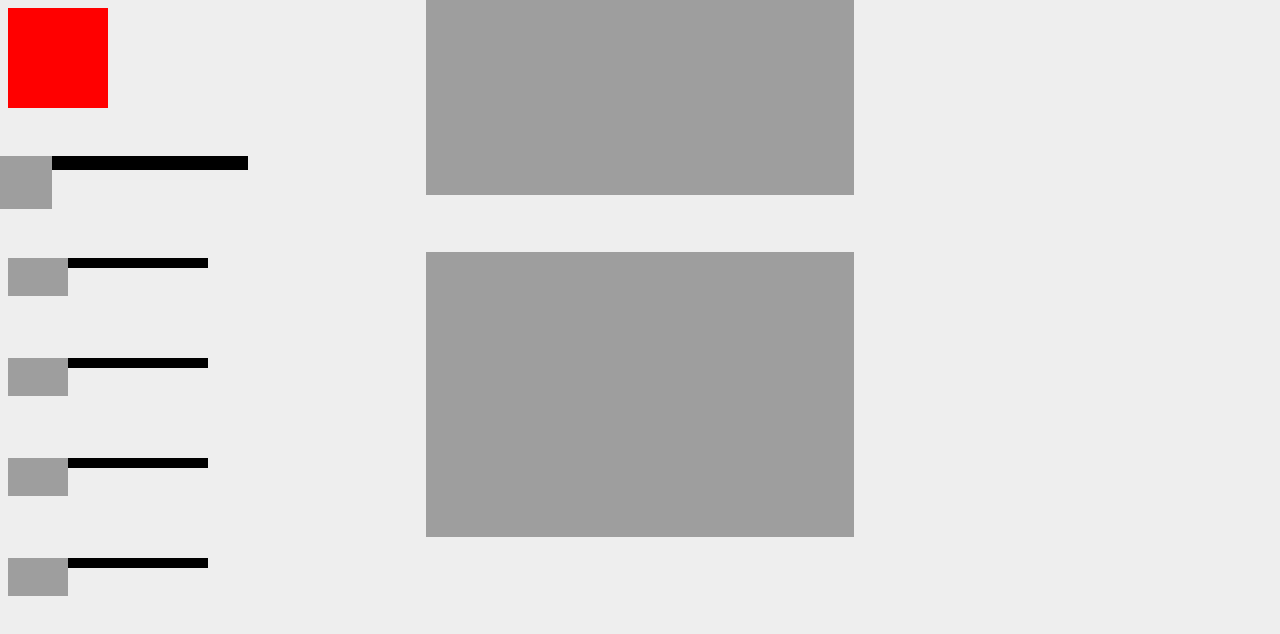
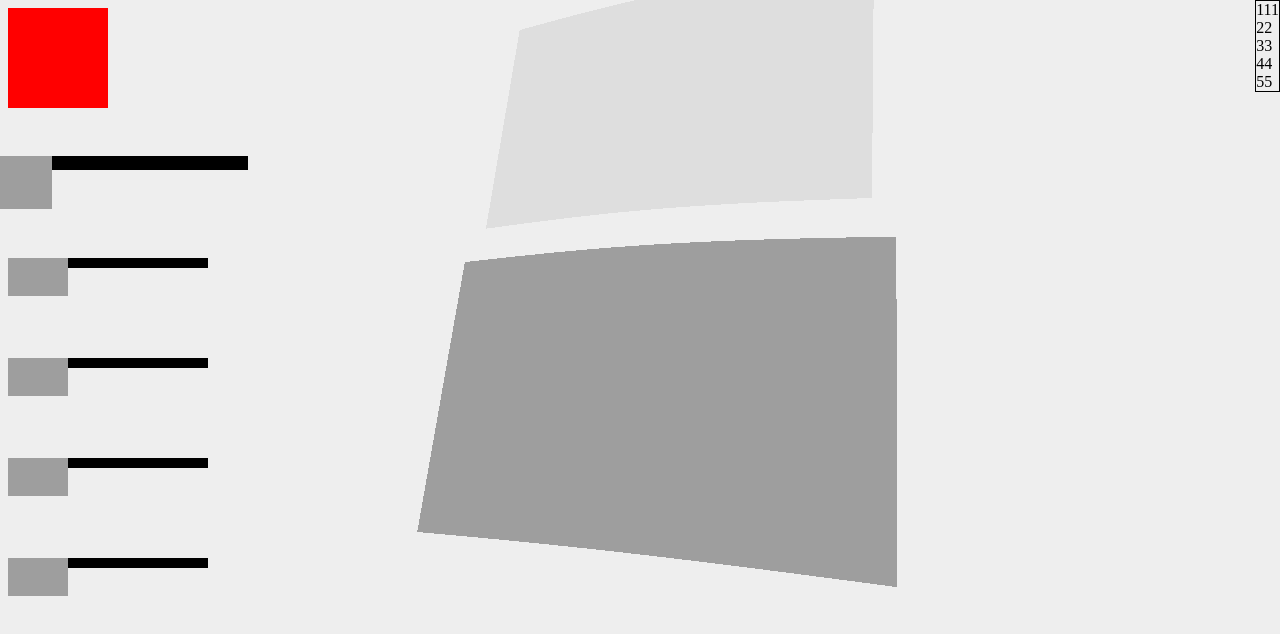
Before and after one commit to mehtut-m/robin-clone, a website with bundled scripts: page index.html in a window 1280 px wide. Built offline with nearby package versions, Linux system fonts and the light colour scheme; grey boxes are pictures that could not be loaded; animation ran at ten frames a second.

Commit message:
added slide effect

```diff
--- a/app.js
+++ b/app.js
@@ -1,9 +1,14 @@
-import Sketch from './module';
+import Sketch from './module.js';
+import gsap from 'gsap';
+
+const clamp = (num, min, max) => Math.min(Math.max(num, min), max);
 
 let sketch = new Sketch({
   dom: document.getElementById('container'),
 });
 
+let attractMode = false;
+let attractTo = 0;
 let speed = 0;
 let rounded = 0;
 let position = 0;
@@ -25,19 +30,53 @@ function raf() {
   objs.forEach((obj, index) => {
     obj.dist = Math.min(Math.abs(position - index), 1);
     obj.dist = 1 - obj.dist ** 2;
+
     elements[index].style.transform = `scale(${1 + 0.4 * obj.dist})`;
+
+    const scale = 1 + 0.1 * obj.dist;
+
+    // Set position
+    sketch.meshes[index].position.y = index * 1.2 - position * 1.2;
+    sketch.meshes[index].scale.set(scale, scale, scale);
+    sketch.meshes[index].material.uniforms.distanceFromCenter.value = obj.dist;
   });
 
   rounded = Math.round(position);
 
   let diff = rounded - position;
 
-  position += Math.sign(diff) * Math.pow(Math.abs(diff), 0.7) * 0.015;
+  if (attractMode) {
+    position += -(position - attractTo) * 0.05;
+  } else {
+    position += Math.sign(diff) * Math.pow(Math.abs(diff), 0.7) * 0.015;
 
-  // block.style.transform = `translate(0, ${position * 100 + 50}px)`;
-  wrap.style.transform = `translate(0, ${-position * 100 + 50}px)`;
+    // block.style.transform = `translate(0, ${position * 100 + 50}px)`;
+    wrap.style.transform = `translate(0, ${-position * 100 + 50}px)`;
+  }
 
   window.requestAnimationFrame(raf);
 }
 
 raf();
+
+let navs = [...document.querySelectorAll('li')];
+let nav = document.querySelector('.nav');
+
+let rots = sketch.groups.map((e) => e.rotation);
+
+nav.addEventListener('mouseenter', () => {
+  attractMode = true;
+  gsap.to(rots, { x: -0.5, y: 0, z: 0, duration: 0.3 });
+});
+
+nav.addEventListener('mouseleave', () => {
+  attractMode = false;
+  gsap.to(rots, { x: -0.25, y: -0.3, z: -0.1, duration: 0.3 });
+});
+
+navs.forEach((el) => {
+  el.addEventListener('mouseover', (e) => {
+    attractTo = Number(e.target.getAttribute('data-nav'));
+    console.log(attractTo);
+  });
+});
--- a/index.html
+++ b/index.html
@@ -8,6 +8,13 @@
     <title>Document</title>
   </head>
   <body>
+    <ul class="nav">
+      <li data-nav="0">111</li>
+      <li data-nav="1">22</li>
+      <li data-nav="2">33</li>
+      <li data-nav="3">44</li>
+      <li data-nav="4">55</li>
+    </ul>
     <div id="wrap">
       <div class="n">
         <img src="https://picsum.photos/id/15/800/500" width="60" />
@@ -25,8 +32,9 @@
         <img src="https://picsum.photos/id/23/800/500" width="60" />
       </div>
     </div>
+    <div id="container"></div>
     <div id="block"></div>
-    <div id="container"></div>
-    <script src="app.js" type="module"></script>
+
+    <script src="./app.js" type="module"></script>
   </body>
 </html>
--- a/module.js
+++ b/module.js
@@ -1,5 +1,6 @@
 import * as THREE from 'three';
 import { OrbitControls } from 'three/examples/jsm/controls/OrbitControls.js';
+import imagesLoaded from 'imagesloaded';
 // import { GLTFLoader } from 'three/examples/jsm/loaders/GLTFLoader.js';
 
 import fragment from './shader/fragment.glsl';
@@ -10,7 +11,6 @@ import gsap from 'gsap';
 export default class Sketch {
   constructor(options) {
     this.scene = new THREE.Scene();
-
     this.container = options.dom;
     this.width = this.container.offsetWidth;
     this.height = this.container.offsetHeight;
@@ -32,41 +32,21 @@ export default class Sketch {
     // var aspect = window.innerWidth / window.innerHeight;
     // this.camera = new THREE.OrthographicCamera( frustumSize * aspect / - 2, frustumSize * aspect / 2, frustumSize / 2, frustumSize / - 2, -1000, 1000 );
     this.camera.position.set(0, 0, 2);
-    this.controls = new OrbitControls(this.camera, this.renderer.domElement);
+    // this.controls = new OrbitControls(this.camera, this.renderer.domElement);
     this.time = 0;
 
     this.isPlaying = true;
 
     this.materials = [];
     this.meshes = [];
+    this.groups = [];
 
     this.addObjects();
+
     this.resize();
     this.render();
     this.setupResize();
-
-    this.handleImages();
     // this.settings();
-  }
-  handleImages() {
-    let images = [...document.querySelectorAll('img')];
-
-    images.forEach((img, index) => {
-      let material = this.material.clone();
-      this.materials.push(material);
-      material.uniforms.texture1.value = new THREE.TextureLoader().load(
-        img.src
-      );
-      material.uniforms.texture1.value.needsUpdate = true;
-
-      let geometry = new THREE.PlaneBufferGeometry(1.5, 1, 20, 20);
-      let mesh = new THREE.Mesh(geometry, material);
-
-      this.scene.add(mesh);
-      this.meshes.push(mesh);
-      mesh.position.y = index * 1.2;
-      //   mesh.rotation.y = -0.5;
-    });
   }
 
   settings() {
@@ -92,20 +72,48 @@ export default class Sketch {
 
   addObjects() {
     let that = this;
+
     this.material = new THREE.ShaderMaterial({
       extensions: {
         derivatives: '#extension GL_OES_standard_derivatives : enable',
       },
-      side: THREE.DoubleSide,
+      //   side: THREE.DoubleSide,
       uniforms: {
         time: { type: 'f', value: 0 },
+        distanceFromCenter: { type: 'float', value: 0 },
         texture1: { type: 't', value: null },
         resolution: { value: new THREE.Vector4() },
       },
       // wireframe: true,
-      // transparent: true,
+      transparent: true,
       vertexShader: vertex,
       fragmentShader: fragment,
+    });
+
+    let images = [...document.querySelectorAll('img')];
+
+    images.forEach((img, index) => {
+      let material = this.material.clone();
+      material.uniforms.texture1.value = new THREE.TextureLoader().load(
+        img.src
+      );
+      this.materials.push(material);
+
+      let group = new THREE.Group();
+
+      let geometry = new THREE.PlaneBufferGeometry(1.5, 1, 20, 20);
+      let mesh = new THREE.Mesh(geometry, material);
+
+      group.add(mesh);
+      this.groups.push(group);
+      this.scene.add(group);
+      this.meshes.push(mesh);
+
+      mesh.position.y = index * 1.2;
+
+      group.rotation.x = -0.25;
+      group.rotation.y = -0.3;
+      group.rotation.z = -0.1;
     });
   }
 
@@ -123,15 +131,14 @@ export default class Sketch {
   render() {
     if (!this.isPlaying) return;
     this.time += 0.05;
-    this.materials.forEach((mat) => {
-      mat.uniforms.time.value = this.time;
-    });
+    if (this.materials) {
+      this.materials.forEach((mat) => {
+        mat.uniforms.time.value = this.time;
+      });
+    }
     this.material.uniforms.time.value = this.time;
+
     requestAnimationFrame(this.render.bind(this));
     this.renderer.render(this.scene, this.camera);
   }
 }
-
-new Sketch({
-  dom: document.getElementById('container'),
-});
--- a/package.json
+++ b/package.json
@@ -4,7 +4,8 @@
   "description": "",
   "main": "index.js",
   "scripts": {
-    "test": "echo \"Error: no test specified\" && exit 1"
+    "test": "echo \"Error: no test specified\" && exit 1",
+    "start": "npx parcel index.html"
   },
   "keywords": [],
   "author": "",
@@ -12,6 +13,7 @@
   "dependencies": {
     "dat.gui": "^0.7.9",
     "gsap": "^3.10.2",
+    "imagesloaded": "^5.0.0",
     "three": "^0.139.2"
   },
   "devDependencies": {
--- a/shader/fragment.glsl
+++ b/shader/fragment.glsl
@@ -1,12 +1,17 @@
 uniform float time;
 uniform float progress;
+uniform float distanceFromCenter;
 uniform sampler2D texture1;
 uniform vec4 resolution;
+varying vec3 vPosition;
 
 varying vec2 vUv;
 
+
 void main()	{
 	vec4 t = texture2D(texture1, vUv);
-	gl_FragColor = t;
-
+	float bw = (t.r + t.b + t.g)/3.;
+	vec4 another = vec4(bw,bw,bw,1.);
+	gl_FragColor = mix(another,t,distanceFromCenter);
+	gl_FragColor.a = clamp(distanceFromCenter, 0.2, 1.);
 }
--- a/shader/vertex.glsl
+++ b/shader/vertex.glsl
@@ -1,14 +1,25 @@
 uniform float time;
+uniform float distanceFromCenter;
 varying vec2 vUv;
+varying vec3 vPosition;
+varying vec2 pixels;
+float PI = 3.141592;
+
 void main() {
-  vUv = (uv - vec2(0.5)) * 0.9 + vec2(0.5);
+  vUv = (uv - vec2(0.5)) * (0.8 - 0.2* distanceFromCenter * (2. - distanceFromCenter)) + vec2(0.5);
   // vUv = uv;
   vec3 pos = position;
+
   // Image Float Controll
   pos.y += sin(time * 0.5) * 0.02;
 
+  // Bending the slide
+  pos.y += sin(PI * uv.x) * 0.01;
+  pos.z += sin(PI * uv.x) * 0.025;
+
   // Create Parallax Effect
-  vUv.y += sin(time * 0.5) * 0.02;
+  vUv.y += sin(time * 0.3) * 0.02;
 
   gl_Position = projectionMatrix * modelViewMatrix * vec4( pos, 1.0 );
+
 }
--- a/style.css
+++ b/style.css
@@ -40,3 +40,14 @@ body {
 .n4 {
   top: 500px;
 }
+
+.nav {
+  position: fixed;
+  top: 0;
+  right: 0;
+  z-index: 100;
+  border: 1px solid #000;
+  list-style: none;
+  margin: 0;
+  padding: 0;
+}
```
Also changed, not shown: img/1.jpeg (added), 1 other file.
